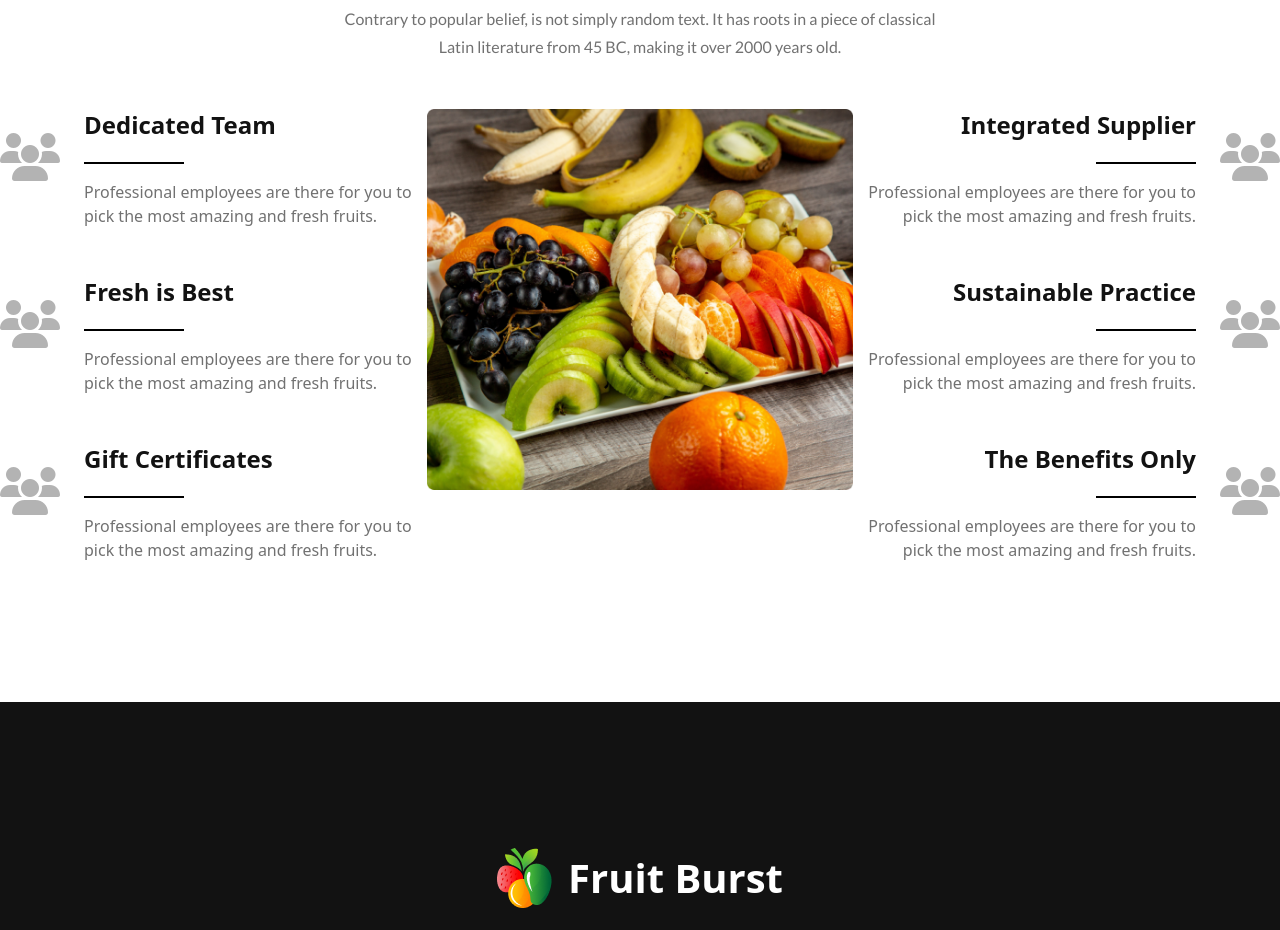
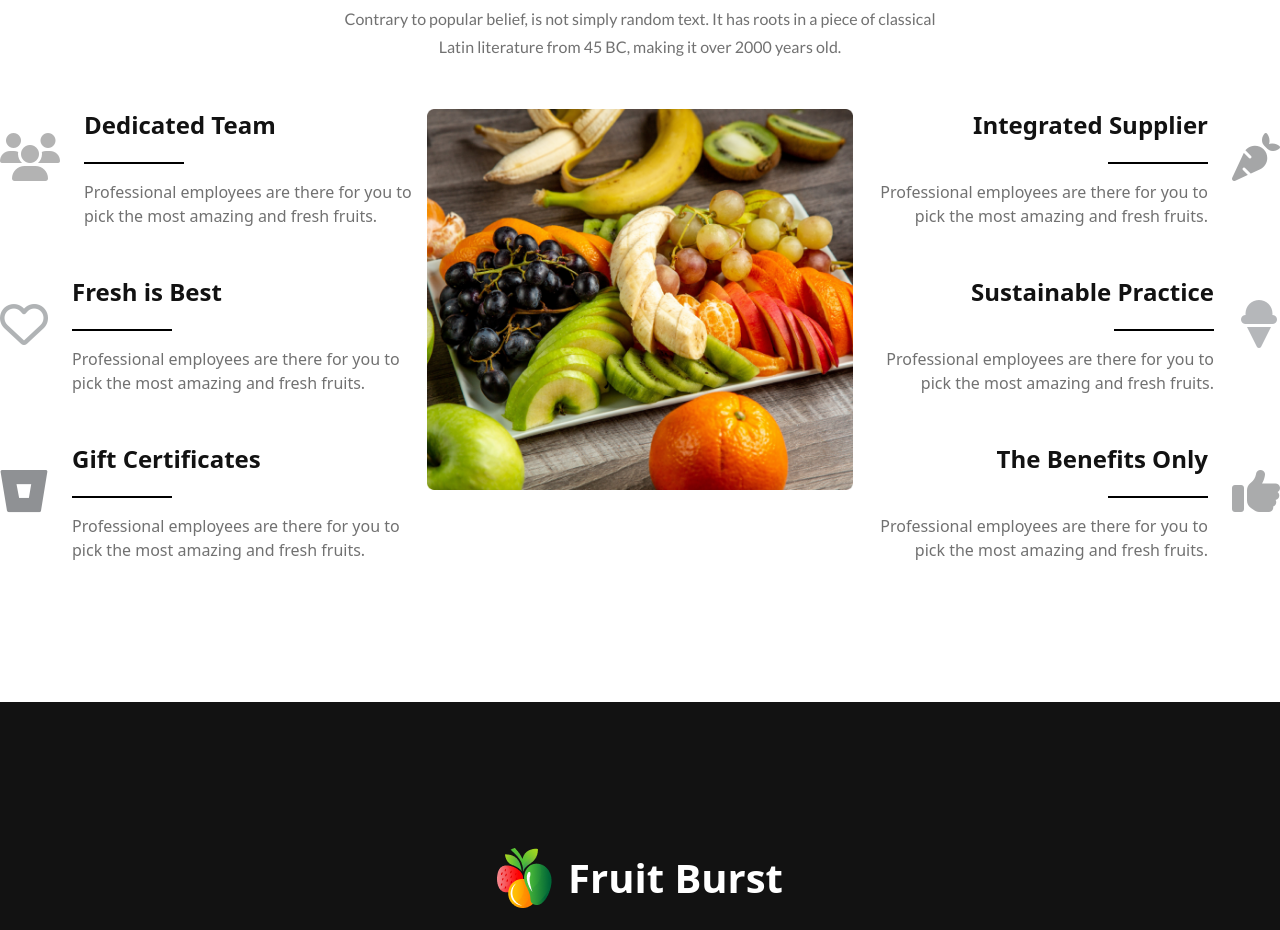
Before and after one commit to NILAF1/B8A3-fruit-brust, a plain HTML site: page index.html in a window 1280 px wide. Shown: the part 2680-3610 px from the top of the page. Drawn offline with nearby package versions, Linux system fonts and the light colour scheme.

Commit message:
add icon

```diff
--- a/index.html
+++ b/index.html
@@ -734,7 +734,8 @@
 <!-- 2 -->
 <div class="flex items-start gap-6 mt-12">
   <div>
-    <i class="fa-solid fa-users text-5xl mt-6" style="color: #b3b3b3;"></i>
+
+    <i class="fa-regular fa-heart text-5xl mt-6" style="color: #b0b3b5;"></i>
   </div>
   <div>
     <h1 class="text-2xl font-bold text-[#121212]">Fresh is Best</h1>
@@ -746,7 +747,7 @@
 <!-- 3 -->
 <div class="flex items-start gap-6 mt-12">
   <div>
-    <i class="fa-solid fa-users text-5xl mt-6" style="color: #b3b3b3;"></i>
+    <i class="fa-brands fa-bitbucket text-5xl mt-6" style="color: #8f9194;"></i>
   </div>
   <div>
     <h1 class="text-2xl font-bold text-[#121212]">Gift Certificates</h1>
@@ -766,7 +767,8 @@
   <!-- 1right -->
   <div class="flex flex-row-reverse items-start gap-6">
     <div>
-      <i class="fa-solid fa-users text-5xl mt-6" style="color: #b3b3b3;"></i>
+
+      <i class="fa-solid fa-carrot text-5xl mt-6" style="color: #a5a6a7;"></i>
     </div>
     <div>
       <h1 class="text-2xl font-bold text-[#121212] text-end">Integrated Supplier</h1>
@@ -778,7 +780,8 @@
   <!-- 2right -->
   <div class="flex flex-row-reverse items-start gap-6 mt-12">
     <div>
-      <i class="fa-solid fa-users text-5xl mt-6" style="color: #b3b3b3;"></i>
+
+      <i class="fa-solid fa-ice-cream text-5xl mt-6" style="color: #b5b7ba;"></i>
     </div>
     <div>
       <h1 class="text-2xl font-bold text-[#121212] text-end">Sustainable Practice</h1>
@@ -790,7 +793,7 @@
   <!-- 3right -->
   <div class="flex flex-row-reverse gap-6 mt-12">
     <div>
-      <i class="fa-solid fa-users text-5xl mt-6" style="color: #b3b3b3;"></i>
+      <i class="fa-solid fa-thumbs-up text-5xl mt-6" style="color: #aaabac;"></i>
     </div>
     <div>
       <h1 class="text-2xl font-bold text-[#121212] text-end">The Benefits Only</h1>
```
